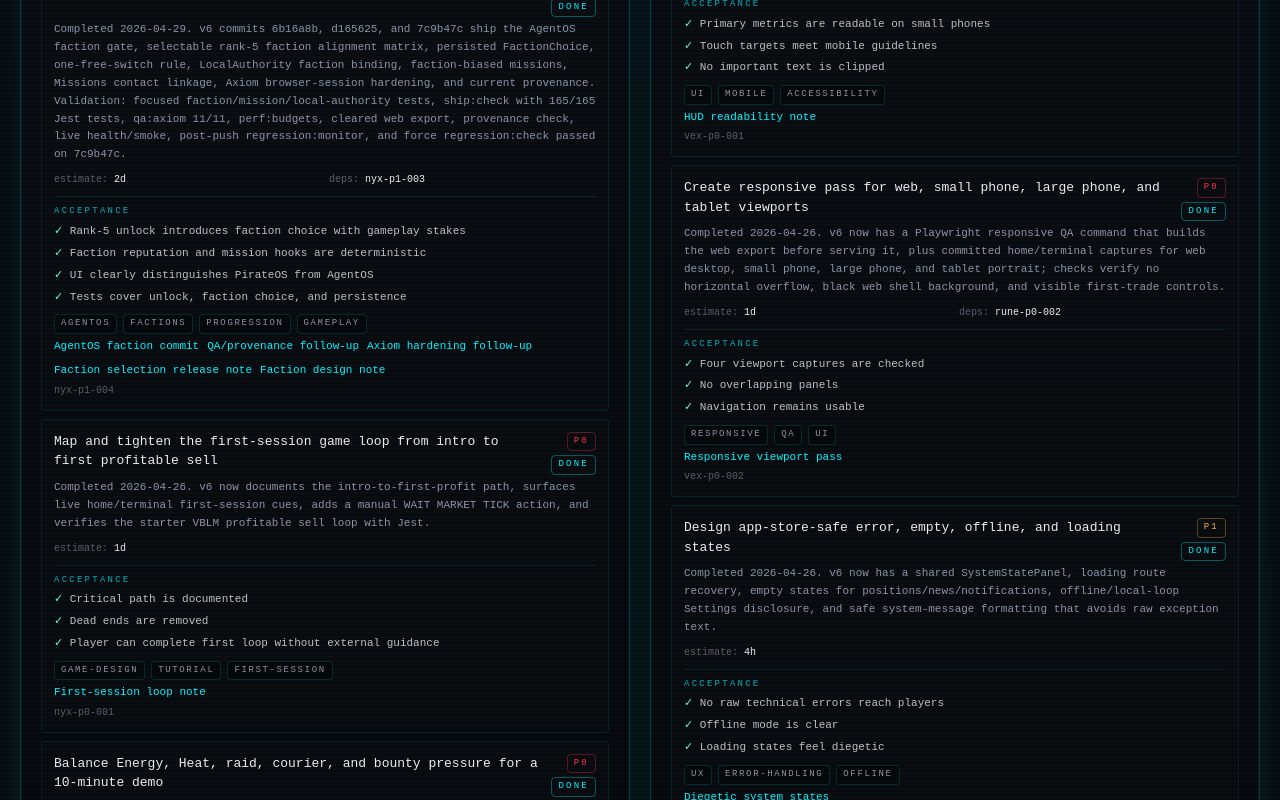
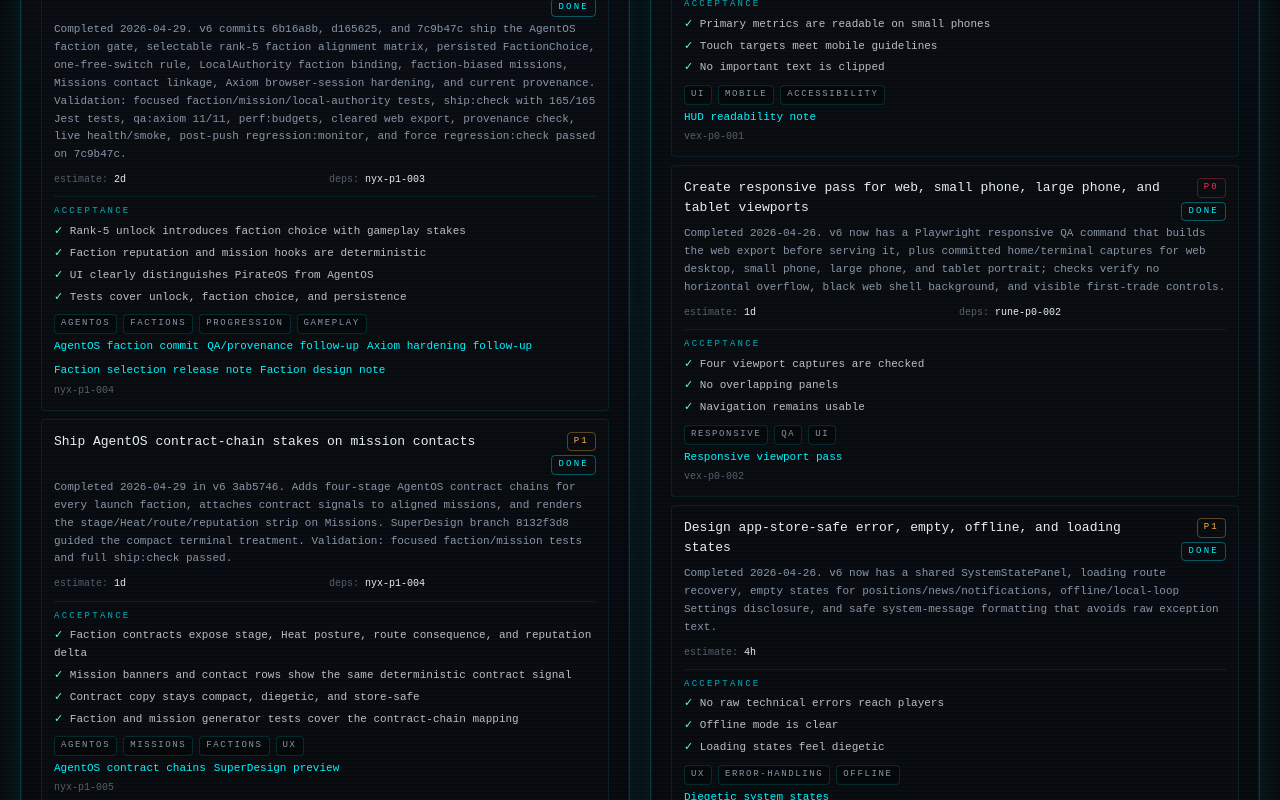
Before and after one commit to GHX5T-SOL/Dev-lab-of-CyberTrader-Age-of-Pantheon-, a Next.js app in the folder web/: page /office/tasks in a window 1280 px wide. Shown: the part 4260-5060 px from the top of the page. Built offline with nearby package versions, Linux system fonts and the light colour scheme; no server answers.

Commit message:
nyx-p1-005 oracle-p1-010 reel-p1-002 compass: sync v6 ship status

```diff
--- a/web/src/data/roadmap.ts
+++ b/web/src/data/roadmap.ts
@@ -87,6 +87,8 @@ export const ROADMAP: Phase[] = [
       "First-session home/terminal guidance and manual market tick action for the starter profitable sell loop",
       "Oracle beta tuning surfaced in live strategy guidance, Help/NPC hints, and the VBLM x15 starter default",
       "AgentOS rank-5 faction selection with deterministic faction choices, one free switch, persisted faction choice, LocalAuthority support, mission bias hooks, and AgentOS progression UI",
+      "AgentOS mission contract chains with reputation-linked stage, Heat posture, route consequence, and reputation delta on mission surfaces",
+      "Deterministic limit-order and faction-pressure engine contracts for future terminal command wiring",
       "10-minute demo pressure bands for starter, route-runner, and contraband strategies",
       "Mobile HUD readability and one-hand first-trade controls",
       "Exported-web responsive viewport QA and capture evidence for web desktop, small phone, large phone, and tablet portrait",
@@ -98,6 +100,7 @@ export const ROADMAP: Phase[] = [
       "Axiom player smoke route covers intro, login, tutorial, buy, sell, inventory, and settings",
       "Axiom performance budgets cover web export size, JS size, media, active art, and native Gate B measurement targets",
       "App Store preview storyboard and capture route map",
+      "Intro cinematic/text handoff polished with packet metadata, signal status, progress rails, and mobile-safe skip/enter commands",
       "Zoro-approved screenshot shot list, preview story spine, and cyberdeck store-page mood",
       "2026 Apple/Google/Expo submission requirements with Xcode 26 / iOS 26 SDK and Android API 35 gates",
       "Store-facing asset audit, Dev Lab provenance report, and zara-p1-005 repeatable 37-asset provenance inventory/check workflow",
@@ -110,8 +113,9 @@ export const ROADMAP: Phase[] = [
       "Local Axiom web QA covers /missions route invariants and resets browser session state before login/trading checks",
       "v6 GitHub issue batches for active P0/P1 readiness work",
       "AgentOS rank-5 faction gate, selection loop, LocalAuthority binding, one-free-switch rule, and faction-biased missions",
+      "AgentOS contract-chain mission stakes and limit-order/faction-pressure engine contracts",
       "PirateOS polish, AgentOS rank-5 systems, and PantheonOS late-game territory roadmap",
-      "Local ship check, local Axiom QA, provenance check, clean-cache export, SDK 54 package check, live Vercel smoke, post-push monitor, AgentOS regression, store-media provenance, and perf budgets pass on verified v6 origin/main 7bf5e38",
+      "Local ship check, local Axiom QA, provenance check, clean-cache export, SDK 54 package check, live Vercel smoke, post-push monitor, AgentOS regression, store-media provenance, perf budgets, AgentOS contract-chain checks, limit-order checks, and intro smoke pass on verified v6 origin/main 3ab5746",
       "iOS simulator smoke passes",
       "Android emulator smoke passes",
       "First 10-minute player loop complete without developer guidance",
@@ -155,6 +159,9 @@ export const ROADMAP: Phase[] = [
       { label: "Axiom performance budgets", done: true },
       { label: "Hydra retention/churn scenarios", done: true },
       { label: "AgentOS faction selection loop", done: true },
+      { label: "AgentOS contract chains", done: true },
+      { label: "Limit-order and faction-pressure engine contracts", done: true },
+      { label: "Intro transmission polish", done: true },
       { label: "Web production smoke rerun", done: true },
       { label: "Expo SDK 54 package graph alignment", done: true },
       { label: "Oracle GLCH archetype admission", done: true },
--- a/web/src/data/status.ts
+++ b/web/src/data/status.ts
@@ -36,7 +36,7 @@ export const STATUS: StatusBlock = {
   recentWins: [
     "Dev Lab /office 3D metaverse work shipped and is now closed as a studio milestone",
     "Dev Lab GitHub open PRs/issues were cleaned to zero open items",
-    "CyberTrader v6 live deployment returns HTTP 200, passes npm run health:live, passes the hardened qa:axiom:live Chromium smoke, and v6 origin/main is verified through 7bf5e38 after AgentOS faction selection, store-media direction approval, Axiom session-reset hardening, provenance sync, SDK 54 package alignment, GLCH archetype admission, and worktree-safe regression monitor repair",
+    "CyberTrader v6 live deployment returns HTTP 200, passes npm run health:live, passes the hardened qa:axiom:live Chromium smoke, and v6 origin/main is verified through 3ab5746 after AgentOS contract chains, limit-order/faction-pressure interfaces, intro transmission polish, privacy policy sync, AgentOS faction selection, store-media direction approval, SDK 54 package alignment, GLCH archetype admission, and worktree-safe regression monitor repair",
     "v6 contains the LocalAuthority trade loop, ledger, inventory, XP/rank, locations, heat/raids, couriers, news, missions, district states, streaks, daily challenges, bounty, and away report",
     "Rune completed the v6 technical audit: install, typecheck, Jest, and Expo web export pass locally",
     "Rune completed route hardening: protected deep links recover after hydration and menu/Android back actions have safe fallbacks",
@@ -60,6 +60,9 @@ export const STATUS: StatusBlock = {
     "Nyx completed 10-minute demo pressure tuning with starter, route-runner, and contraband strategy bands",
     "Nyx/Oracle completed tuned strategy guidance: VBLM x15 starter route, Heat-aware Oracle cue, Help/NPC hints, GLCH icon coverage, 155/155 tests, smoke, responsive QA, live QA, and force regression all pass",
     "Nyx shipped AgentOS rank-5 faction selection: deterministic faction definitions, faction alignment matrix, persisted FactionChoice, one-free-switch rule, LocalAuthority chooseFaction support, faction-biased missions, mission contact linkage, and 165/165 tests passing",
+    "Nyx shipped AgentOS contract chains: mission banners and contact rows now show faction stage, Heat posture, route consequence, and reputation delta from deterministic faction contracts",
+    "Oracle shipped deterministic limit-order and faction-pressure engine contracts with npm run limit-orders:check coverage for order fills, cancellation, expiry, and pressure-triggered sell execution",
+    "Reel/Codex polished the intro handoff with packet metadata, signal status, progress rails, and larger mobile-safe skip/enter commands",
     "Zoro's first 10-minute creative pass and store-media direction approval are preserved as direction, while future visual/copy work now ships autonomously",
     "Vex completed the mobile HUD readability pass with prioritized Energy/Heat/0BOL telemetry, terminal owned-quantity visibility, scaled labels, and 44-52 px first-trade touch targets",
     "Vex completed exported-web responsive viewport captures and QA across web desktop, small phone, large phone, and tablet portrait",
@@ -101,12 +104,12 @@ export const STATUS: StatusBlock = {
     {
       label: "v6 deployment",
       state: "green",
-      detail: "https://cyber-trader-age-of-pantheon-v6.vercel.app returns HTTP 200, passes npm run health:live, passes npm run qa:axiom:live, and v6 origin/main is verified through 7bf5e38 with post-push regression:monitor, force regression:check, provenance:assets:check, and perf:budgets green",
+      detail: "https://cyber-trader-age-of-pantheon-v6.vercel.app returns HTTP 200, passes npm run health:live, passes npm run qa:axiom:live, and v6 origin/main is verified through 3ab5746 with ship:check, clean-cache export, qa:smoke, limit-orders:check, post-push live health, and live Axiom smoke green",
     },
     {
       label: "Build checks",
       state: "green",
-      detail: "Rune audit, SDK 54 package alignment, route hardening, storage regression checks, crash/log diagnostics hooks, Oracle replay/tuning/strategy guidance/GLCH archetype audits, Hydra swarm/retention scenarios, Ghost architecture risk audit, Kite authority/store-safety checks, Nyx first-session/pressure/AgentOS faction tests, Zoro store-media approval, Vex HUD/responsive/system-state validation, Talon safety preflight and worktree-safe monitor, EAS config validation, Axiom performance budgets/smokes, Palette screenshot capture, Zara provenance drift check, 165/165 Jest tests, local Axiom QA 11/11, provenance check, live health, live smoke, latest perf budgets, and Expo web export pass locally",
+      detail: "Rune audit, SDK 54 package alignment, route hardening, storage regression checks, crash/log diagnostics hooks, Oracle replay/tuning/strategy guidance/GLCH archetype/limit-order audits, Hydra swarm/retention scenarios, Ghost architecture risk audit, Kite authority/store-safety checks, Nyx first-session/pressure/AgentOS faction/contract-chain tests, Zoro store-media approval, Vex HUD/responsive/system-state validation, Talon safety preflight and worktree-safe monitor, EAS config validation, Axiom performance budgets/smokes, Palette screenshot capture, Zara provenance drift check, local Axiom QA 11/11, provenance check, live health, live smoke, latest perf budgets, and Expo web export pass locally",
     },
     {
       label: "Native QA",
--- a/web/src/data/tasks.ts
+++ b/web/src/data/tasks.ts
@@ -150,6 +150,28 @@ export const TASKS: Task[] = [
     ],
   }),
   task({
+    id: "nyx-p1-005",
+    owner: "nyx",
+    title: "Ship AgentOS contract-chain stakes on mission contacts",
+    status: "done",
+    priority: "P1",
+    estimate: "1d",
+    dependencies: ["nyx-p1-004"],
+    acceptanceCriteria: [
+      "Faction contracts expose stage, Heat posture, route consequence, and reputation delta",
+      "Mission banners and contact rows show the same deterministic contract signal",
+      "Contract copy stays compact, diegetic, and store-safe",
+      "Faction and mission generator tests cover the contract-chain mapping",
+    ],
+    tags: ["agentos", "missions", "factions", "ux"],
+    notes:
+      "Completed 2026-04-29 in v6 3ab5746. Adds four-stage AgentOS contract chains for every launch faction, attaches contract signals to aligned missions, and renders the stage/Heat/route/reputation strip on Missions. SuperDesign branch 8132f3d8 guided the compact terminal treatment. Validation: focused faction/mission tests and full ship:check passed.",
+    links: [
+      { label: "AgentOS contract chains", href: `${v6}/blob/main/docs/release/nyx-p1-005-agentos-contract-chains.md` },
+      { label: "SuperDesign preview", href: "https://p.superdesign.dev/draft/8132f3d8-d0a0-4323-a99e-d0643137658e" },
+    ],
+  }),
+  task({
     id: "oracle-p1-009",
     owner: "oracle",
     title: "Admit GLCH into deterministic momentum archetype path",
@@ -181,6 +203,9 @@ export const TASKS: Task[] = [
       "Regression harness covers order execution and cancellation",
     ],
     tags: ["economy", "limit-orders", "factions", "engine"],
+    notes:
+      "Completed 2026-04-29 in v6 3ab5746. Adds serializable limit-order/fill/faction-pressure types, deterministic order creation/cancel/expiry/fill handling, faction market pressure helpers, and npm run limit-orders:check coverage. UI adoption remains a follow-up after Nyx defines the terminal command flow.",
+    links: [{ label: "Limit orders and faction pressure", href: `${v6}/blob/main/docs/release/oracle-p1-010-limit-orders-faction-pressure.md` }],
   }),
   task({
     id: "pantheon-p2-001",
@@ -571,12 +596,21 @@ export const TASKS: Task[] = [
   task({
     id: "reel-p1-002",
     owner: "reel",
-    title: "Polish intro cinematic handoff timing and skip behavior",
-    status: "todo",
+    title: "Polish intro transmission handoff for store-preview readiness",
+    status: "done",
     priority: "P1",
-    estimate: "4h",
-    acceptanceCriteria: ["Skip is instant", "Handoff cannot stall", "Audio/video fallback is documented"],
-    tags: ["intro", "cinematic", "qa"],
+    estimate: "1d",
+    dependencies: ["reel-p0-001"],
+    acceptanceCriteria: [
+      "Video intro exposes in-world packet metadata and signal status",
+      "Text intro uses packetized lore with visible progress",
+      "Skip and enter commands meet mobile touch target expectations",
+      "Fallback copy stays diegetic and store-safe",
+    ],
+    tags: ["intro", "cinematic", "store-media", "ux"],
+    notes:
+      "Completed 2026-04-29 in v6 3ab5746. /video-intro and /intro now add packet metadata, signal status, progress rails, earlier skip availability, and 52 px skip/enter commands. Validation: npm run ship:check passed with 173/173 Jest tests and Expo web export; qa:smoke, health:live, and qa:axiom:live passed after push.",
+    links: [{ label: "Intro transmission polish", href: `${v6}/blob/main/docs/release/reel-p1-002-intro-transmission-polish.md` }],
   }),
   task({
     id: "reel-p1-003",
```
Also changed, not shown: 3 other files (tests, documents, lock files or other folders).
